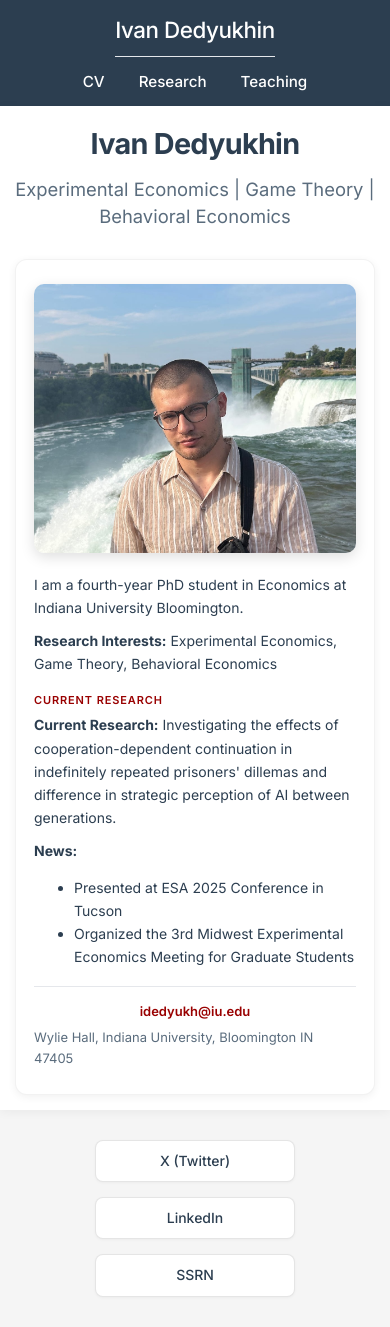
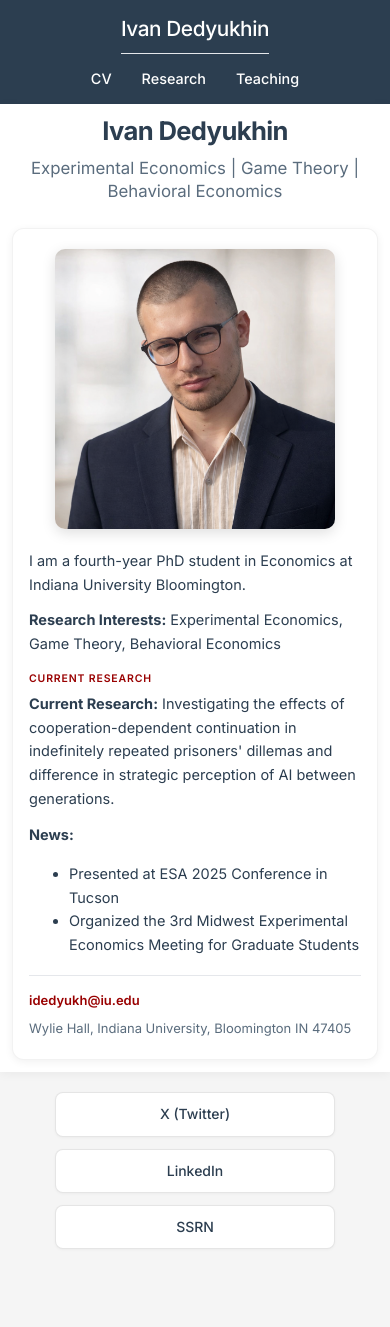
Before and after one commit to Dedyukhin/dedyukhin.github.io, a Jekyll site: the page built from README.md, in a window 390 px wide. Built offline with Jekyll 4.4.1, drawn with Linux system fonts in a browser that asks for light colours; our own code applies the rules of GitHub Pages for plain Markdown files; after the commit the page ends 1269 px from its top, so only the background shows below that.

Commit message:
feat: Update profile photo and enhance responsive design
Profile Photo Updates:
- Replace old profile photo with new professional headshot
- Rename to profile-photo.png for cleaner naming
- Update README.md reference

Responsive Design Enhancements:
- Add 4 comprehensive breakpoints (1024px, 768px, 480px, 360px)
- Improve mobile typography with optimized font sizes
- Enhanced spacing and padding for all screen sizes
- Better navigation layout for mobile devices
- Optimized publication cards for small screens
- Improved profile section stacking on mobile
- Better social links layout for mobile
- Added very small screen support (360px)

Typography Improvements:
- Scaled headings appropriately for each breakpoint
- Improved line heights for better readability
- Optimized button and link sizes for touch devices

All changes maintain design consistency and professionalism across devices.

https://claude.ai/code/session_013V9mrBskLzZ9tvr725KKdc

```diff
--- a/README.md
+++ b/README.md
@@ -3,7 +3,7 @@
 
 <div class="profile-container">
     <div class="profile-image-wrapper">
-        <img src="images/20250817_014118-9340.jpg" alt="Ivan Dedyukhin" class="profile-image">
+        <img src="images/profile-photo.png" alt="Ivan Dedyukhin" class="profile-image">
     </div>
 
     <div class="profile-text">
--- a/assets/css/main.css
+++ b/assets/css/main.css
@@ -434,17 +434,46 @@ h3 {
 /* ==========================================
    Responsive Design
    ========================================== */
+
+/* Tablet & Large Mobile (max-width: 1024px) */
+@media (max-width: 1024px) {
+    .container {
+        max-width: 100%;
+        padding: 18px;
+    }
+
+    .profile-container {
+        padding: 28px 22px;
+        gap: 28px;
+    }
+
+    .profile-image-wrapper {
+        width: 260px;
+    }
+
+    h1 {
+        font-size: 2em;
+    }
+
+    h2 {
+        font-size: 1.6em;
+    }
+}
+
+/* Mobile Landscape & Medium Mobile (max-width: 768px) */
 @media (max-width: 768px) {
+    /* Navigation */
     nav {
         flex-direction: column;
         align-items: center;
-        padding: 12px 15px;
+        padding: 14px 16px;
+        gap: 12px;
     }
 
     nav h2 {
         text-align: center;
-        margin-bottom: 12px;
-        font-size: 1.4em;
+        margin-bottom: 0;
+        font-size: 1.5em;
     }
 
     .horizontal-nav {
@@ -459,52 +488,248 @@ h3 {
 
     .horizontal-nav a {
         font-size: 0.95em;
-        padding: 7px 14px;
+        padding: 8px 14px;
     }
 
+    /* Container */
     .container {
-        padding: 15px;
+        padding: 16px;
     }
 
+    /* Profile Section */
     .profile-container {
         flex-direction: column;
         align-items: center;
-        padding: 24px 18px;
-        gap: 20px;
+        padding: 24px 20px;
+        gap: 24px;
+        font-size: 15px;
     }
 
     .profile-image-wrapper {
         width: 100%;
-        max-width: 340px;
+        max-width: 320px;
+    }
+
+    .profile-text p {
+        margin: 0 0 12px 0;
     }
 
     .profile-contact {
         flex-direction: column;
-        gap: 4px;
+        gap: 6px;
+        align-items: flex-start;
     }
 
     .profile-contact-sep {
         display: none;
     }
 
+    /* Typography */
     .research-tagline {
+        font-size: 1.9em;
+        margin-bottom: 10px;
+    }
+
+    .research-subtitle {
+        font-size: 1.1em;
+        margin-bottom: 24px;
+    }
+
+    h1 {
         font-size: 1.8em;
     }
 
-    .research-subtitle {
-        font-size: 1.15em;
+    h2 {
+        font-size: 1.5em;
+    }
+
+    h3 {
+        font-size: 1.25em;
+    }
+
+    /* Publication Cards */
+    .pub-card {
+        padding: 16px 14px;
+        margin: 12px 0;
+    }
+
+    .pub-title {
+        font-size: 1.02em;
+        line-height: 1.4;
+    }
+
+    .button-group {
+        margin-top: 8px;
+    }
+
+    .mini-btn {
+        font-size: 13px;
+        padding: 5px 11px;
+    }
+
+    /* PDF Download */
+    .pdf-download-section {
+        padding: 24px 16px;
+    }
+
+    .pdf-download-btn {
+        padding: 11px 22px;
+        font-size: 0.98em;
+    }
+
+    /* Social Links */
+    .social-links {
+        margin: 24px auto;
+        gap: 12px;
+    }
+
+    .social-links a {
+        font-size: 14px;
+        padding: 10px 16px;
     }
 }
 
+/* Mobile Portrait (max-width: 480px) */
 @media (max-width: 480px) {
+    /* Navigation */
+    nav {
+        padding: 12px 12px;
+    }
 
+    nav h2 {
+        font-size: 1.3em;
+    }
+
+    .horizontal-nav a {
+        font-size: 0.9em;
+        padding: 7px 12px;
+    }
+
+    /* Container */
+    .container {
+        padding: 12px;
+    }
+
+    /* Profile Section */
+    .profile-container {
+        padding: 20px 16px;
+        gap: 20px;
+        font-size: 14.5px;
+    }
+
+    .profile-image-wrapper {
+        max-width: 280px;
+    }
+
+    .profile-section-label {
+        font-size: 10.5px;
+        margin: 14px 0 4px 0 !important;
+    }
+
+    /* Typography */
+    .research-tagline {
+        font-size: 1.6em;
+        line-height: 1.2;
+    }
+
+    .research-subtitle {
+        font-size: 1.05em;
+        line-height: 1.4;
+    }
+
+    h1 {
+        font-size: 1.6em;
+    }
+
+    h2 {
+        font-size: 1.35em;
+    }
+
+    h3 {
+        font-size: 1.15em;
+    }
+
+    /* Publication Cards */
+    .pub-card {
+        padding: 14px 12px;
+        margin: 10px 0;
+    }
+
+    .pub-title {
+        font-size: 1em;
+    }
+
+    .publication-info,
+    .author-names {
+        font-size: 0.92em;
+    }
+
+    .abstract-container {
+        font-size: 0.95em;
+        line-height: 1.55;
+    }
+
+    /* PDF Download */
+    .pdf-download-section {
+        padding: 20px 14px;
+    }
+
+    .pdf-download-section p {
+        font-size: 1.05em;
+    }
+
+    .pdf-download-btn {
+        padding: 10px 20px;
+        font-size: 0.95em;
+        width: 100%;
+        max-width: 280px;
+    }
+
+    /* Social Links */
     .social-links {
         flex-direction: column;
-        align-items: center;
+        align-items: stretch;
+        margin: 20px auto;
+        padding: 0 20px;
     }
 
     .social-links a {
-        width: 200px;
+        width: 100%;
+        max-width: 280px;
+        margin: 0 auto;
         text-align: center;
     }
 }
+
+/* Very Small Screens (max-width: 360px) */
+@media (max-width: 360px) {
+    nav h2 {
+        font-size: 1.2em;
+    }
+
+    .horizontal-nav a {
+        font-size: 0.85em;
+        padding: 6px 10px;
+    }
+
+    .profile-container {
+        padding: 16px 12px;
+        font-size: 14px;
+    }
+
+    .research-tagline {
+        font-size: 1.5em;
+    }
+
+    .research-subtitle {
+        font-size: 1em;
+    }
+
+    h2 {
+        font-size: 1.25em;
+    }
+
+    .pub-card {
+        padding: 12px 10px;
+    }
+}
```
Also changed, not shown: images/profile-photo.png (renamed from images/ChatGPT Image Mar 24, 2026, 10_16_59 AM.png).
